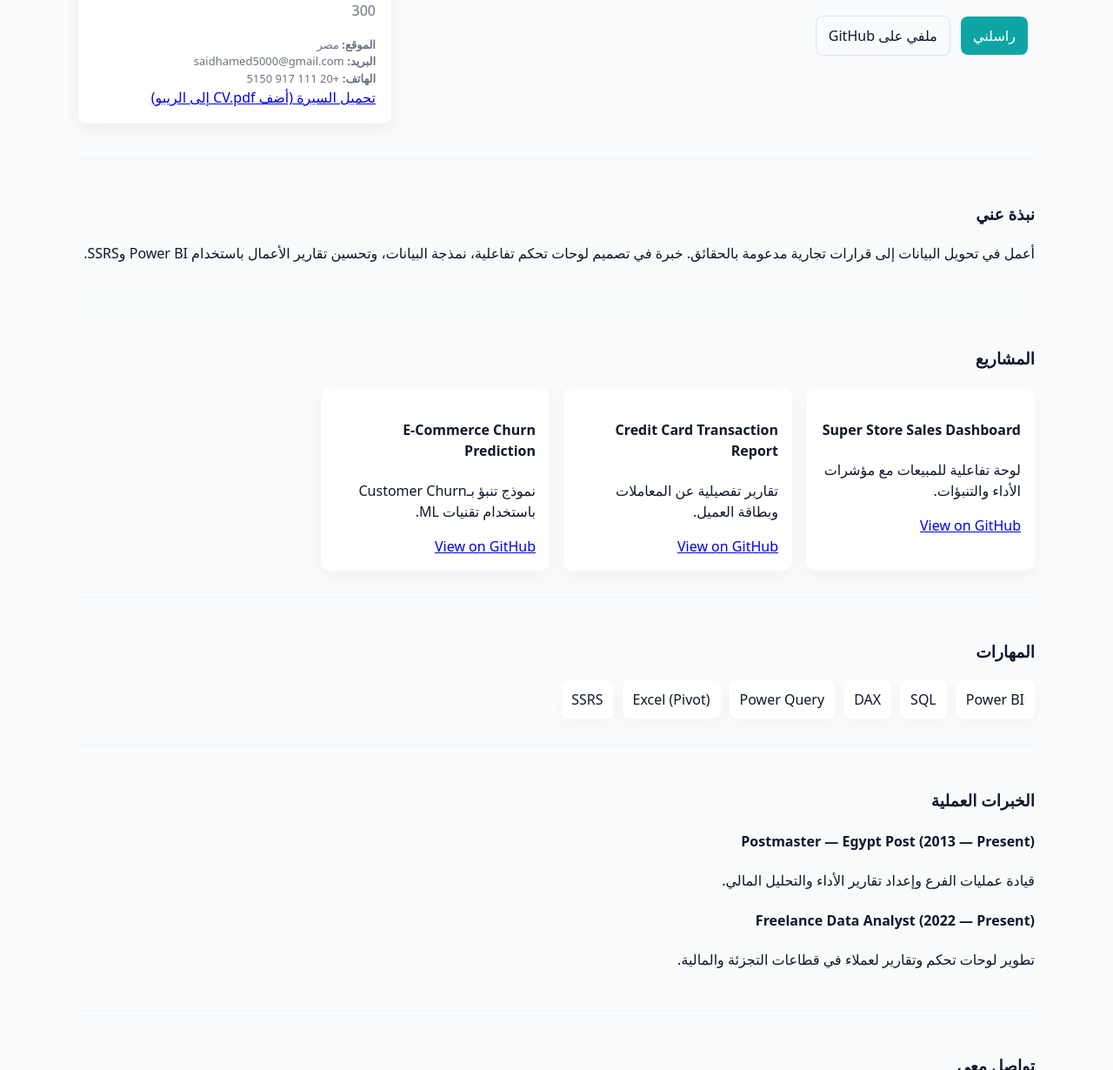
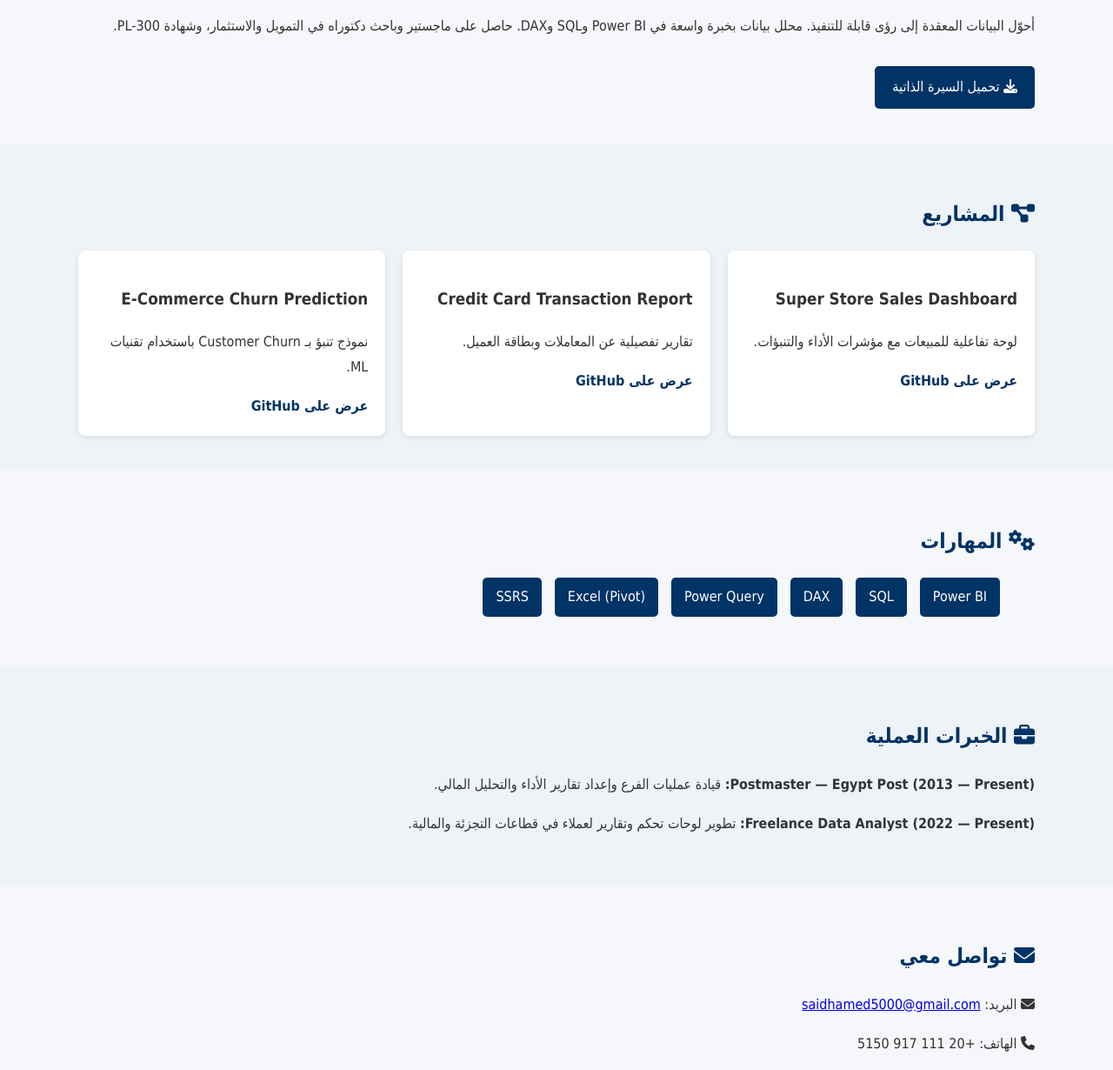
Before and after one commit to saidhamed5000/saidhamed.github.io, a plain HTML site: page index.html in a window 1280 px wide. Shown: the part 321-1551 px from the top of the page at 87% size. Drawn offline with Linux system fonts and the light colour scheme; files that its build step writes are made by us from their sources; files whose address does not match are found by name.

Commit message:
Add files via upload

```diff
--- a/index.html
+++ b/index.html
@@ -1,22 +1,20 @@
-<!doctype html>
+
+<!DOCTYPE html>
 <html lang="ar" dir="rtl">
 <head>
-  <meta charset="utf-8">
-  <meta name="viewport" content="width=device-width,initial-scale=1">
-  <title>د. سعيد حامد — محلل بيانات | Portfolio</title>
-  <meta name="description" content="د. سعيد حامد — محلل بيانات و مطور Power BI. سيرة ذاتية، مشاريع، ومعلومات للتواصل.">
-  <link rel="stylesheet" href="css/styles.css">
+    <meta charset="UTF-8">
+    <meta name="viewport" content="width=device-width, initial-scale=1.0">
+    <title>د. سعيد حامد | محلل بيانات</title>
+    <link rel="stylesheet" href="css/style.css">
+    <link rel="stylesheet" href="https://cdnjs.cloudflare.com/ajax/libs/font-awesome/6.4.0/css/all.min.css">
 </head>
 <body>
-  <header class="site-header">
-    <div class="container header-inner">
-      <div class="brand">
+    <header>
+        <div class="container">
             <h1>د. سعيد حامد</h1>
-        <p class="role">Data Analyst • Power BI Developer • DBA Researcher</p>
-      </div>
-      <nav class="nav">
-        <button class="nav-toggle" id="navToggle">قائمة ☰</button>
-        <ul class="nav-list" id="navList">
+            <p>Data Analyst • Power BI Developer • DBA Researcher</p>
+            <nav>
+                <ul>
                     <li><a href="#about">من أنا</a></li>
                     <li><a href="#projects">المشاريع</a></li>
                     <li><a href="#skills">المهارات</a></li>
@@ -27,114 +25,76 @@
         </div>
     </header>
 
-  <main>
-    <section class="hero container" id="hero">
-      <div class="hero-left">
-        <h2>أحوّل البيانات المعقدة إلى رؤى قابلة للتنفيذ</h2>
-        <p>محلل بيانات مع خبرة واسعة في Power BI وSQL وDAX. حاصل على ماجستير وباحث دكتوراه في التمويل والاستثمار، وحاصل على شهادة PL-300.</p>
-        <div class="cta">
-          <a class="btn" href="mailto:saidhamed5000@gmail.com">راسلني</a>
-          <a class="btn ghost" href="https://github.com/saidhamed5000" target="_blank" rel="noreferrer">ملفي على GitHub</a>
+    <section id="about" class="section">
+        <div class="container">
+            <h2><i class="fa-solid fa-user"></i> من أنا</h2>
+            <p>أحوّل البيانات المعقدة إلى رؤى قابلة للتنفيذ. محلل بيانات بخبرة واسعة في Power BI وSQL وDAX.
+            حاصل على ماجستير وباحث دكتوراه في التمويل والاستثمار، وشهادة PL-300.</p>
+            <a href="CV.pdf" class="btn" target="_blank"><i class="fa-solid fa-download"></i> تحميل السيرة الذاتية</a>
         </div>
+    </section>
+
+    <section id="projects" class="section alt">
+        <div class="container">
+            <h2><i class="fa-solid fa-diagram-project"></i> المشاريع</h2>
+            <div class="cards">
+                <div class="card">
+                    <h3>Super Store Sales Dashboard</h3>
+                    <p>لوحة تفاعلية للمبيعات مع مؤشرات الأداء والتنبؤات.</p>
+                    <a href="#" target="_blank">عرض على GitHub</a>
                 </div>
-      <div class="hero-right">
-        <div class="card profile-card">
-          <div class="avatar" aria-hidden="true">د</div>
-          <div class="info">
-            <h3>د. سعيد حامد</h3>
-            <p>ماجستير • باحث دكتوراه (تمويل واستثمار) • PL-300</p>
-            <ul class="quick-info">
-              <li><strong>الموقع:</strong> مصر</li>
-              <li><strong>البريد:</strong> saidhamed5000@gmail.com</li>
-              <li><strong>الهاتف:</strong> +20 111 917 5150</li>
-            </ul>
-            <a class="download" href="CV.pdf" target="_blank">تحميل السيرة (أضف CV.pdf إلى الريبو)</a>
+                <div class="card">
+                    <h3>Credit Card Transaction Report</h3>
+                    <p>تقارير تفصيلية عن المعاملات وبطاقة العميل.</p>
+                    <a href="#" target="_blank">عرض على GitHub</a>
+                </div>
+                <div class="card">
+                    <h3>E-Commerce Churn Prediction</h3>
+                    <p>نموذج تنبؤ بـ Customer Churn باستخدام تقنيات ML.</p>
+                    <a href="#" target="_blank">عرض على GitHub</a>
                 </div>
             </div>
         </div>
     </section>
 
-    <section id="about" class="container section">
-      <h3>نبذة عني</h3>
-      <p>أعمل في تحويل البيانات إلى قرارات تجارية مدعومة بالحقائق. خبرة في تصميم لوحات تحكم تفاعلية، نمذجة البيانات، وتحسين تقارير الأعمال باستخدام Power BI وSSRS.</p>
-    </section>
-
-    <section id="projects" class="container section">
-      <h3>المشاريع</h3>
-      <div class="grid projects-grid">
-        <article class="project-card">
-          <h4>Super Store Sales Dashboard</h4>
-          <p>لوحة تفاعلية للمبيعات مع مؤشرات الأداء والتنبؤات.</p>
-          <a href="https://github.com/saidhamed5000/Super-Store-Sales-Dashboard.git" target="_blank">View on GitHub</a>
-        </article>
-        <article class="project-card">
-          <h4>Credit Card Transaction Report</h4>
-          <p>تقارير تفصيلية عن المعاملات وبطاقة العميل.</p>
-          <a href="https://github.com/saidhamed5000/Credit-Card-Transaction-and-Customer-Report.git" target="_blank">View on GitHub</a>
-        </article>
-        <article class="project-card">
-          <h4>E-Commerce Churn Prediction</h4>
-          <p>نموذج تنبؤ بـCustomer Churn باستخدام تقنيات ML.</p>
-          <a href="https://github.com/saidhamed5000/E-Commerce-Customer-Churn-Analysis-and-Prediction.git" target="_blank">View on GitHub</a>
-        </article>
+    <section id="skills" class="section">
+        <div class="container">
+            <h2><i class="fa-solid fa-gears"></i> المهارات</h2>
+            <ul class="skills">
+                <li>Power BI</li>
+                <li>SQL</li>
+                <li>DAX</li>
+                <li>Power Query</li>
+                <li>Excel (Pivot)</li>
+                <li>SSRS</li>
+            </ul>
         </div>
     </section>
 
-    <section id="skills" class="container section">
-      <h3>المهارات</h3>
-      <div class="skills-grid">
-        <div class="skill">Power BI</div>
-        <div class="skill">SQL</div>
-        <div class="skill">DAX</div>
-        <div class="skill">Power Query</div>
-        <div class="skill">Excel (Pivot)</div>
-        <div class="skill">SSRS</div>
+    <section id="experience" class="section alt">
+        <div class="container">
+            <h2><i class="fa-solid fa-briefcase"></i> الخبرات العملية</h2>
+            <p><strong>Postmaster — Egypt Post (2013 — Present):</strong>
+            قيادة عمليات الفرع وإعداد تقارير الأداء والتحليل المالي.</p>
+            <p><strong>Freelance Data Analyst (2022 — Present):</strong>
+            تطوير لوحات تحكم وتقارير لعملاء في قطاعات التجزئة والمالية.</p>
         </div>
     </section>
 
-    <section id="experience" class="container section">
-      <h3>الخبرات العملية</h3>
-      <div class="exp-list">
-        <div class="exp-item">
-          <h4>Postmaster — Egypt Post (2013 — Present)</h4>
-          <p>قيادة عمليات الفرع وإعداد تقارير الأداء والتحليل المالي.</p>
-        </div>
-        <div class="exp-item">
-          <h4>Freelance Data Analyst (2022 — Present)</h4>
-          <p>تطوير لوحات تحكم وتقارير لعملاء في قطاعات التجزئة والمالية.</p>
-        </div>
+    <section id="contact" class="section">
+        <div class="container">
+            <h2><i class="fa-solid fa-envelope"></i> تواصل معي</h2>
+            <p><i class="fa-solid fa-envelope"></i> البريد: <a href="mailto:saidhamed5000@gmail.com">saidhamed5000@gmail.com</a></p>
+            <p><i class="fa-solid fa-phone"></i> الهاتف: +20 111 917 5150</p>
+            <p><i class="fa-brands fa-linkedin"></i> <a href="https://www.linkedin.com/in/saidhamed" target="_blank">LinkedIn</a></p>
+            <p><i class="fa-brands fa-github"></i> <a href="https://github.com/saidhamed5000" target="_blank">GitHub</a></p>
         </div>
     </section>
 
-    <section id="contact" class="container section">
-      <h3>تواصل معي</h3>
-      <p>للمشاريع أو فرص العمل، راسلني عبر البريد أو أرسل رسالة من النموذج بالأسفل.</p>
-      <div class="contact-grid">
-        <div class="contact-card">
-          <strong>البريد:</strong> <a href="mailto:saidhamed5000@gmail.com">saidhamed5000@gmail.com</a><br>
-          <strong>الهاتف:</strong> +20 111 917 5150<br>
-          <strong>LinkedIn:</strong> <a href="https://www.linkedin.com/in/said-hamed-39a541291" target="_blank">profile</a>
-        </div>
-        <form class="contact-form" action="mailto:saidhamed5000@gmail.com" method="post" enctype="text/plain">
-          <label>الاسم</label>
-          <input type="text" name="name" required>
-          <label>البريد</label>
-          <input type="email" name="email" required>
-          <label>الرسالة</label>
-          <textarea name="message" rows="4" required></textarea>
-          <button class="btn" type="submit">إرسال</button>
-        </form>
-      </div>
-    </section>
-  </main>
-
-  <footer class="site-footer">
-    <div class="container">
+    <footer>
         <p>© 2025 د. سعيد حامد — Data Analytics & BI</p>
-    </div>
     </footer>
 
-  <script>document.querySelector('.site-footer p').textContent = '© ' + new Date().getFullYear() + ' د. سعيد حامد — Data Analytics & BI';</script>
     <script src="js/script.js"></script>
 </body>
 </html>
--- a/script.js
+++ b/script.js
@@ -1,21 +1,4 @@
 
-document.getElementById('navToggle').addEventListener('click', function(){
-  var nav = document.getElementById('navList');
-  if(nav.style.display === 'flex' || nav.style.display === 'block'){
-    nav.style.display = 'none';
-  } else {
-    nav.style.display = 'block';
-  }
+document.addEventListener('DOMContentLoaded', () => {
+    console.log("Professional Portfolio Website Loaded!");
 });
-
-// smooth scroll for anchor links
-document.querySelectorAll('a[href^="#"]').forEach(function(anchor){
-  anchor.addEventListener('click', function(e){
-    e.preventDefault();
-    var target = document.querySelector(this.getAttribute('href'));
-    if(target) target.scrollIntoView({behavior:'smooth', block:'start'});
-    // close mobile nav if open
-    var nav = document.getElementById('navList');
-    if(window.innerWidth <= 880) nav.style.display = 'none';
-  });
-});
--- /dev/null
+++ b/style.css
@@ -0,0 +1,90 @@
+
+body {
+    font-family: 'Tahoma', sans-serif;
+    margin: 0;
+    padding: 0;
+    line-height: 1.8;
+    background: #f5f7fa;
+    color: #333;
+}
+.container {
+    width: 90%;
+    margin: auto;
+    max-width: 1100px;
+}
+header {
+    background: #003366;
+    color: white;
+    padding: 20px 0;
+    text-align: center;
+}
+header nav ul {
+    list-style: none;
+    padding: 0;
+    margin: 15px 0 0;
+}
+header nav ul li {
+    display: inline;
+    margin: 0 10px;
+}
+header nav ul li a {
+    color: white;
+    text-decoration: none;
+    font-weight: bold;
+}
+.section {
+    padding: 40px 0;
+}
+.section.alt {
+    background: #eef3f7;
+}
+h2 {
+    color: #003366;
+    margin-bottom: 20px;
+}
+.cards {
+    display: flex;
+    gap: 20px;
+    flex-wrap: wrap;
+}
+.card {
+    background: white;
+    padding: 20px;
+    border-radius: 8px;
+    box-shadow: 0 2px 6px rgba(0,0,0,0.1);
+    flex: 1;
+    min-width: 250px;
+}
+.card a {
+    color: #003366;
+    font-weight: bold;
+    text-decoration: none;
+}
+.skills {
+    display: flex;
+    gap: 15px;
+    flex-wrap: wrap;
+}
+.skills li {
+    background: #003366;
+    color: white;
+    padding: 8px 15px;
+    border-radius: 5px;
+    list-style: none;
+}
+.btn {
+    display: inline-block;
+    background: #003366;
+    color: white;
+    padding: 10px 20px;
+    border-radius: 5px;
+    text-decoration: none;
+    margin-top: 15px;
+}
+footer {
+    text-align: center;
+    padding: 20px;
+    background: #222;
+    color: white;
+    margin-top: 20px;
+}
```
Lines whose indentation alone changed are shown as unchanged.
